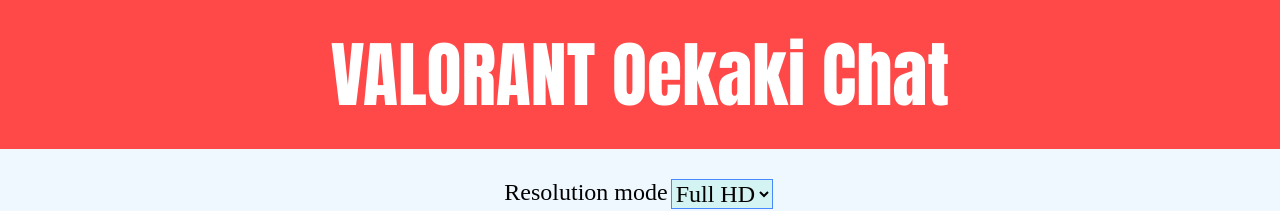
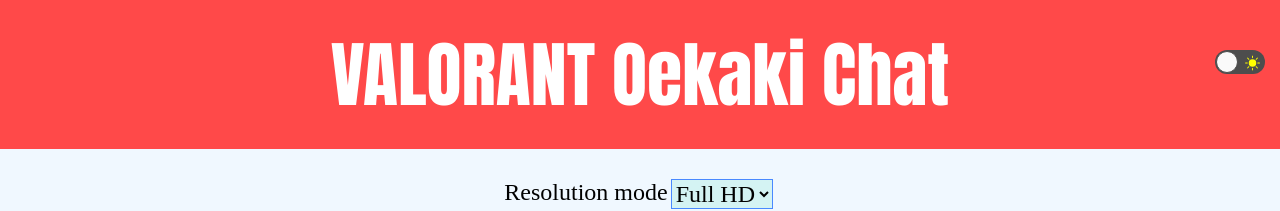
Before and after one commit to RUNFUNRUN/VALORANT-Oekaki-Chat, a React (Create React App) app: page / in a window 1280 px wide. Shown: the top 211 px of the page. Built offline with nearby package versions, Linux system fonts and the light colour scheme; the HTML template or start-up script is replaced by a standard one.

Commit message:
dark/light mode has been added

```diff
--- a/package.json
+++ b/package.json
@@ -8,7 +8,9 @@
     "@testing-library/user-event": "^13.5.0",
     "react": "^18.2.0",
     "react-dom": "^18.2.0",
+    "react-icons": "^4.11.0",
     "react-scripts": "5.0.1",
+    "react-toggle": "^4.1.3",
     "web-vitals": "^2.1.4"
   },
   "scripts": {
--- a/src/App.css
+++ b/src/App.css
@@ -1,3 +1,4 @@
+/* DEFAULT MODE*/
 body{
     font-family: "Times New Roman";
     margin: auto;
@@ -102,3 +103,34 @@
     background: transparent;
     border-left: solid 5px #ffbe32;
 }
+
+.header-toggle {
+    position: absolute !important;
+    right: 15px;
+    top: 50px;
+    margin: auto;
+}
+
+.react-toggle--checked .react-toggle-track {
+    background-color: #000000 !important;
+  }
+
+/* DARK MODE*/
+
+body.dark-mode {
+    background-color: #333;
+    color: white;
+}
+
+.dark-mode h1  {
+    color: rgb(0, 0, 0);
+}
+
+.dark-mode h2 {
+    border-bottom: solid 3px rgb(255, 255, 255);
+}
+
+.dark-mode p, .dark-mode a {
+    color: rgb(255, 255, 255);
+
+}
--- a/src/components/Header.jsx
+++ b/src/components/Header.jsx
@@ -1,7 +1,31 @@
-import '../App.css';
+import React, { useState, useEffect } from 'react';
+import Toggle from 'react-toggle';
+import 'react-toggle/style.css';
+import {BsFillMoonStarsFill, BsFillSunFill} from 'react-icons/bs'
+
 
 export function Header() {
+    const [modoOscuro, setModoOscuro] = useState(false);
+
+    useEffect(() => {
+        if (modoOscuro) document.body.classList.add('dark-mode');
+        else document.body.classList.remove('dark-mode');
+
+    }, [modoOscuro]);
+
+    const toggleModo = () => {
+        setModoOscuro(!modoOscuro);
+    };
+
     return (
-        <h1>VALORANT Oekaki Chat</h1>
+        <div>
+            <h1>VALORANT Oekaki Chat</h1>
+            <Toggle
+                defaultChecked={modoOscuro}
+                onChange={toggleModo}
+                icons={{checked: <BsFillMoonStarsFill style={{ color: 'yellow', width: '15px', position:'fixed', top:'0',marginTop: '51px'  }}/>, unchecked: <BsFillSunFill  style={{ color: 'yellow', width: '15px', position:'fixed', top:'0',marginTop: '51px' }}/>}}
+                className='header-toggle'
+            />
+        </div>
     );
 }
```
Also changed, not shown: 1 other file (tests, documents, lock files or other folders).
